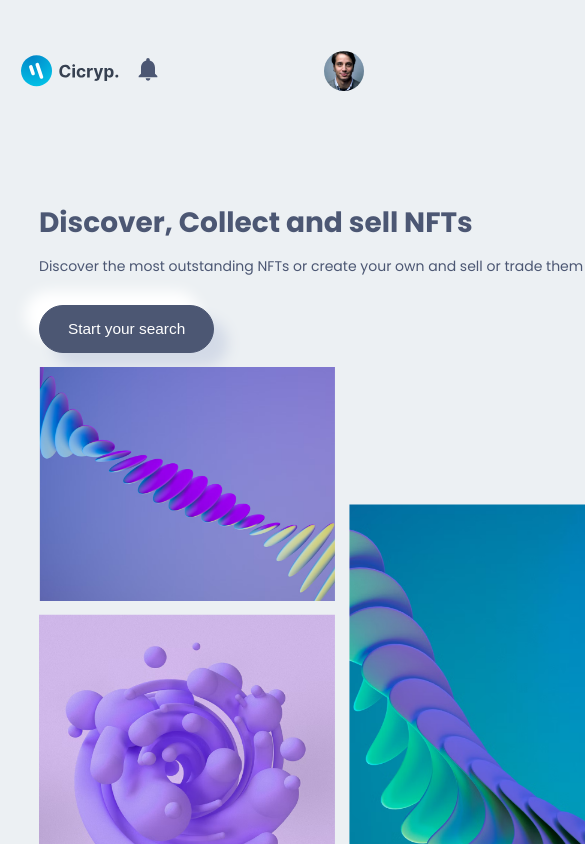
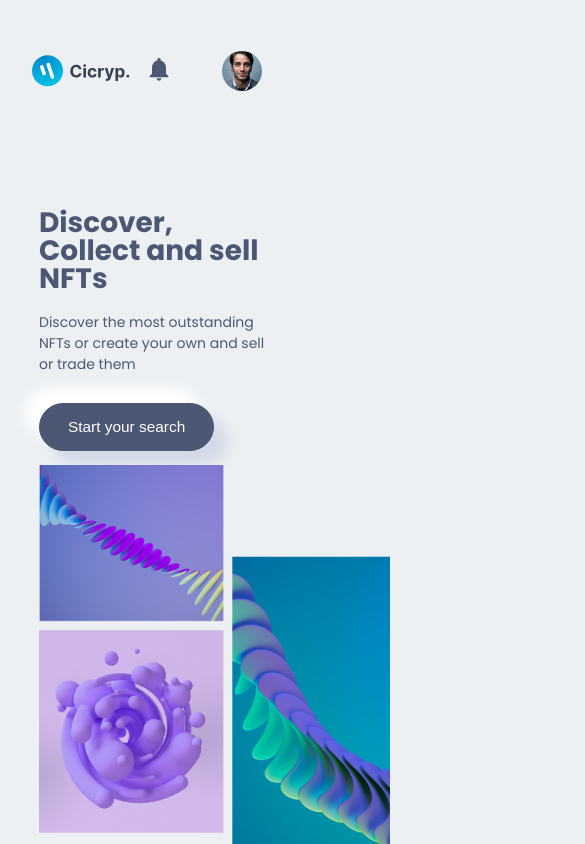
Before and after one commit to MarePet/nft-marketplace-template, a Next.js app: page / in a window 390 px wide. Shown: the top 844 px of the page, 585 px wide, since content can reach past the window. Built offline with nearby package versions, Linux system fonts and the light colour scheme.

Commit message:
Dodata komponenta za Kategorije

```diff
--- /dev/null
+++ b/components/Category/Category.jsx
@@ -0,0 +1,41 @@
+import React from 'react'
+import Image from "next/image"
+import { BsCircleFill } from 'react-icons/bs'
+
+//INTERNAL IMPORT
+
+import Style from "./Category.module.css"
+import images from "../../img"
+
+const Category = () => {
+  const CategoryArray = [1, 2, 3, 4, 5,6];
+  return (
+    <div className={Style.Box_Category}>
+      <div className={Style.Category}>
+        {CategoryArray.map((el, i) =>
+        (
+          <div className={Style.Category_Box} key={i + 1}>
+            <Image src={images.creatorbackground1}
+              className={Style.Category_Box_Img}
+              alt='Bacground Image'
+              objectFit='cover'
+              width={100}
+              height={100}
+            />
+            <div className={Style.Category_Box_Title}>
+              <span><BsCircleFill /></span>
+              <div className={Style.Category_Box_Title_Info}>
+                <h4>Entertainment</h4>
+                <small>1995 NFT</small>
+              </div>
+            </div>
+          </div>
+        )
+        )}
+      </div>
+    </div>
+
+  )
+}
+
+export default Category
--- /dev/null
+++ b/components/Category/Category.module.css
@@ -0,0 +1,64 @@
+.Box_Category{
+    width: 80vw;
+    margin: 0 auto;
+}
+
+.Category{
+    padding: 4rem 0;
+    display: grid;
+    grid-template-columns: repeat(6,1fr);
+    gap: 1rem;
+}
+
+.Category_Box{
+    line-height: 0;
+    transition: all .3s ease-in;
+    overflow: hidden;
+    cursor: pointer;
+    border-radius: 1rem;
+}
+
+.Category_Box:hover{
+    box-shadow: var(--box-shadow);
+}
+
+.Category_Box_Img{
+    border-radius: 1rem;
+    width: 100%;
+}
+
+.Category_Box_Title{
+    display: flex;
+    align-items: center;
+    padding: 1rem;
+    gap: 1rem;
+}
+
+.Category_Box_Title span{
+    font-size: 2rem;
+    margin-top: 1rem;
+}
+
+@media screen and (max-width: 426px) {
+    .Box_Category{
+        width: 90%;
+    }
+    .Category{
+        grid-template-columns: 1fr;
+    }
+
+}
+
+@media screen and (min-width: 427px) and (max-width: 770px) {
+    .Category{
+        grid-template-columns: repeat(2,1fr);
+    }
+
+}
+
+@media screen and (min-width: 772px) and (max-width: 1025px) {
+    .Category{
+        grid-template-columns: repeat(3,1fr);
+    }
+
+}
--- a/components/Hero/Hero.jsx
+++ b/components/Hero/Hero.jsx
@@ -16,7 +16,7 @@ const Hero = () => {
                 <Button btnName='Start your search'/>
             </div>
             <div className={Style.Hero_Box_Right}>
-                <Image src={images.hero} alt = "hero_image" width={600} height={600}/>
+                <Image src={images.hero} alt = "hero_image" />
             </div>
         </div>
     </div>
--- a/components/Hero/Hero.module.css
+++ b/components/Hero/Hero.module.css
@@ -22,19 +22,20 @@
 
 
 
-@media only screen and (max-width : 35em) {
+@media only screen and (max-width : 426px) {
     .Hero{
         width: 80%;
     }
     .Hero_Box_Left{
-        padding-right: 1rem;
+        width: 100%;
     }
     .Hero_Box_Left h1{
         font-size: 2rem;
         line-height: 1;
     }
-    .Hero_Box_Right{
-        width: 80%;
+    .Hero_Box_Right img{
+        width: 120%;
+        height: 100%;
     }
 }
 
--- a/components/NavBar/NavBar.module.css
+++ b/components/NavBar/NavBar.module.css
@@ -114,22 +114,21 @@
 
 @media only screen and (min-width : 320px ) and (max-width : 768px) {
     .NavBar_Container{
-        grid-template-columns: 1fr 1fr;
+        grid-template-columns: 1fr 2fr;
     }
     .NavBar{
-        width: 50%;
+        width: 80%;
     }
     .NavBar_Container_Left{
-        grid-template-columns: 1fr;;
+        grid-template-columns: 1fr;
     }
     .NavBar_Container_Right{
-        grid-template-columns: repeat(3,5fr);
-        width: 250%;
-
+        grid-template-columns: repeat(3,1fr);
+        width: 140%;
     }
     .NavBar_Container_Right_MenuBtn{
         display: block;
-        padding-left: 9rem;
+        padding-left: 8rem;
     }
     .NavBar_Container_Left_Box_Input_Box{
         display: none;
--- a/components/component.js
+++ b/components/component.js
@@ -6,6 +6,7 @@ import Service from "./Service/Service";
 import BigNFTSlider from "./BigNFTSlider/BigNFTSlider";
 import Subscribe from "./Subscribe/Subscribe";
 import Title from "./Title/Title";
+import Category from "./Category/Category";
 
 export {
     Button,
@@ -15,5 +16,6 @@ export {
     Service,
     BigNFTSlider,
     Subscribe,
-    Title
+    Title,
+    Category
 }
--- a/pages/index.js
+++ b/pages/index.js
@@ -2,7 +2,7 @@ import React from 'react';
 
 //INTERNAL IMPORT
 import Style from '../styles/index.module.css';
-import { Hero , Service, BigNFTSlider, Subscribe, Title} from '@/components/component';
+import { Hero , Service, BigNFTSlider, Subscribe, Title, Category} from '@/components/component';
 
 
 const Home = () => {
@@ -13,6 +13,7 @@ const Home = () => {
       <BigNFTSlider/>
       <Title heading="Browse by category"
       paragraph="Explore NFTs by the featured categories. "/>
+      <Category/>
       <Subscribe/>
     </div>
   )
--- a/styles/globals.css
+++ b/styles/globals.css
@@ -16,7 +16,16 @@
   -.3rem -.3rem 1rem var(--shadow-dark-color)
 
 }
-
+html{
+  box-sizing: border-box;
+  overflow-x: hidden;
+}
+html body{
+  padding: 0;
+  margin: 0;
+  overflow-x: hidden;
+  overflow-y: scroll;
+}
 html,
 body {
   padding: 0;
```
